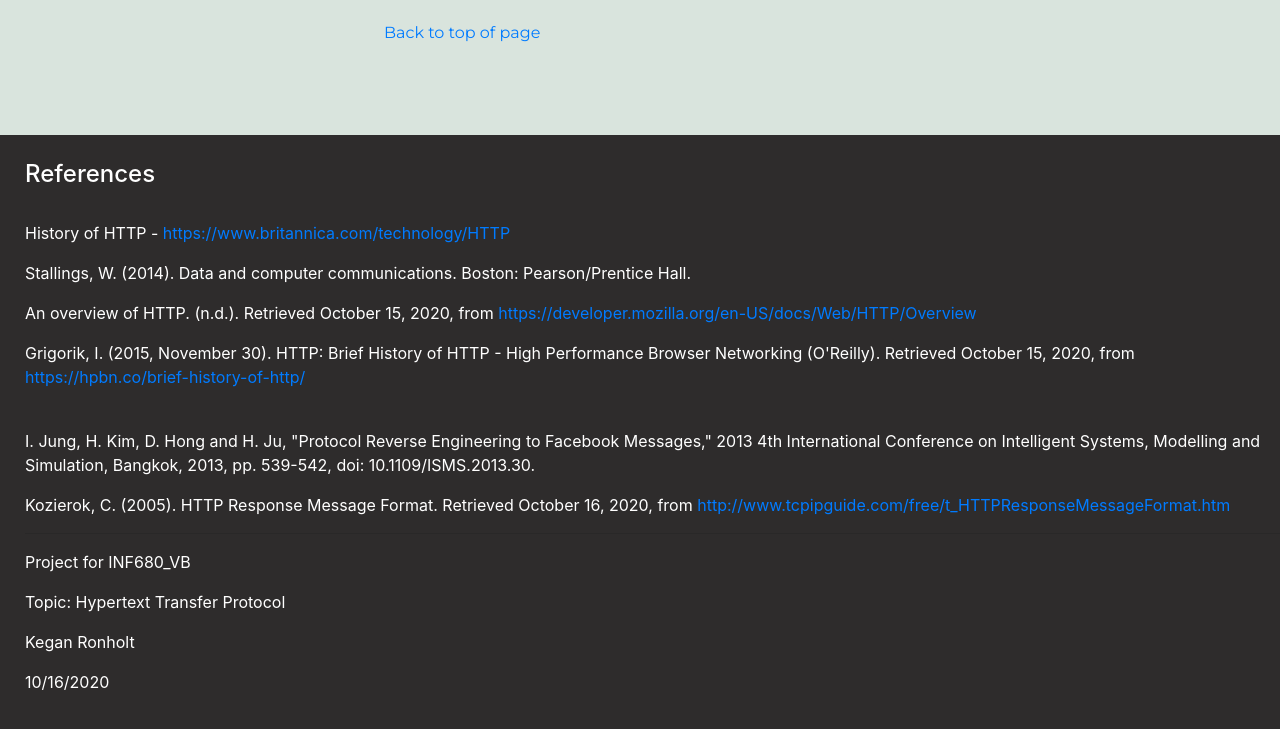
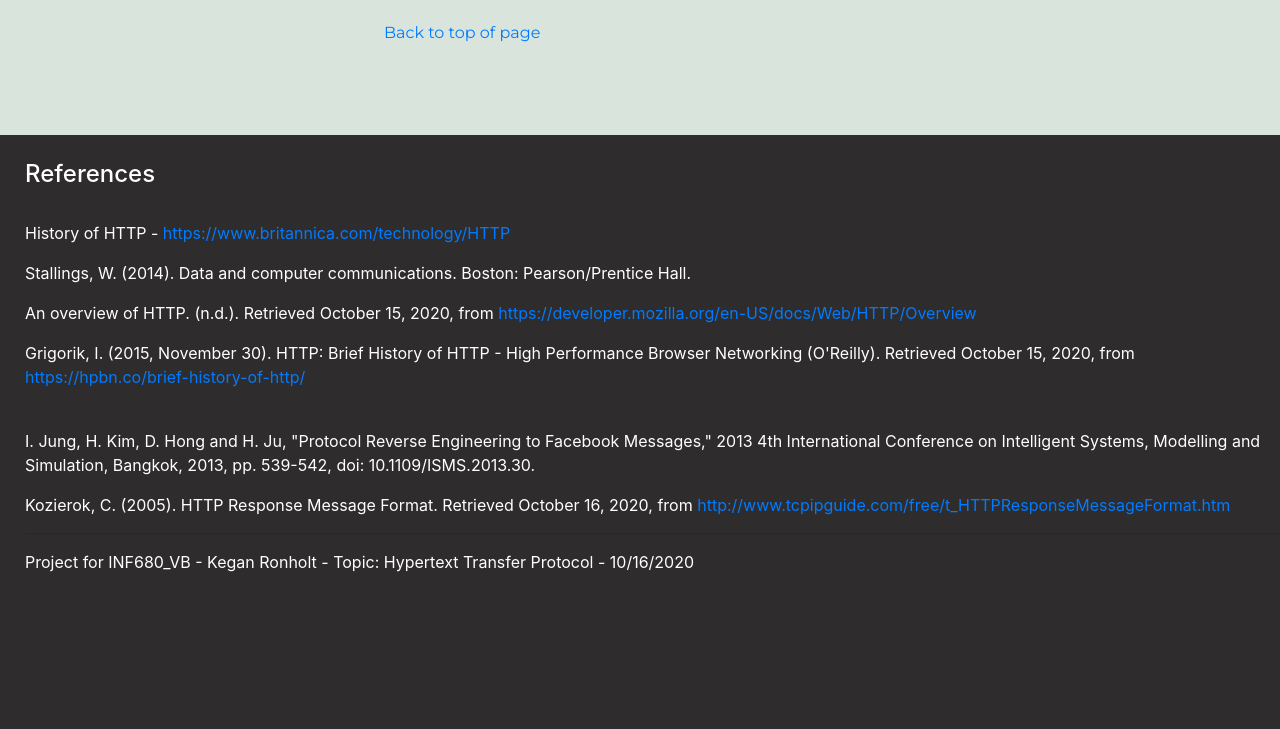
Before and after one commit to Kronholt/Kronholt.github.io, a plain HTML site: page index.html in a window 1280 px wide. Shown: the part 9534-10263 px from the top of the page. Drawn offline with nearby package versions, Linux system fonts and the light colour scheme.

Commit message:
footer format

```diff
--- a/index.html
+++ b/index.html
@@ -256,10 +256,10 @@
       <p>I. Jung, H. Kim, D. Hong and H. Ju, "Protocol Reverse Engineering to Facebook Messages," 2013 4th International Conference on Intelligent Systems, Modelling and Simulation, Bangkok, 2013, pp. 539-542, doi: 10.1109/ISMS.2013.30.</p>
       <p>Kozierok, C. (2005). HTTP Response Message Format. Retrieved October 16, 2020, from <a href="http://www.tcpipguide.com/free/t_HTTPResponseMessageFormat.htm">http://www.tcpipguide.com/free/t_HTTPResponseMessageFormat.htm</a></p>
       <hr>
-      <p>Project for INF680_VB</p>
-      <p>Topic: Hypertext Transfer Protocol</p>
-      <p>Kegan Ronholt</p>
-      <p>10/16/2020</p>
+      <p>Project for INF680_VB - Kegan Ronholt - Topic: Hypertext Transfer Protocol - 10/16/2020</p>
+      <p></p>
+      <p></p>
+      <p></p>
   </div>
   </footer>
 </html>
```
